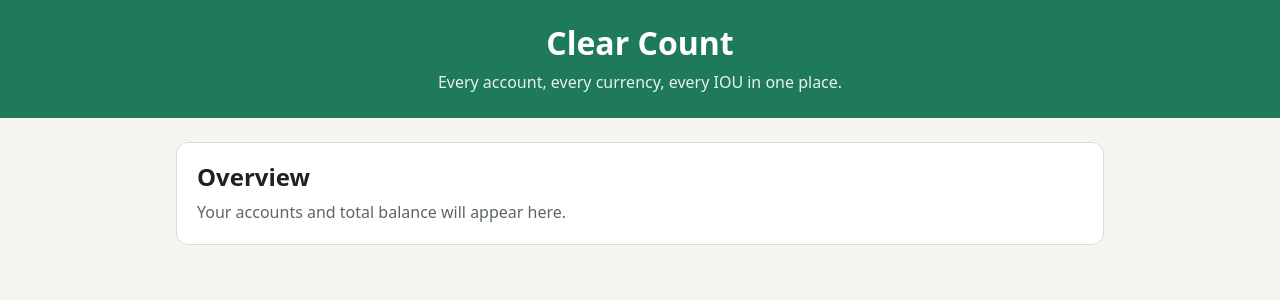
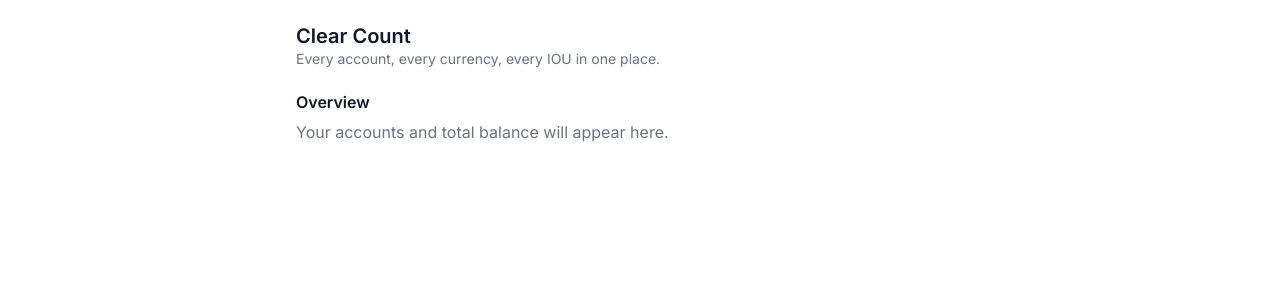
Before and after one commit to emitf/web-mission4, a React (Vite) app: page / in a window 1280 px wide. Shown: the top 300 px of the page. Built offline with nearby package versions, Linux system fonts and the light colour scheme.

Commit message:
Updating style

```diff
--- a/index.html
+++ b/index.html
@@ -2,6 +2,9 @@
 <html lang="en">
   <head>
     <meta charset="UTF-8" />
+    <link rel="preconnect" href="https://fonts.googleapis.com" />
+    <link rel="preconnect" href="https://fonts.gstatic.com" crossorigin />
+    <link href="https://fonts.googleapis.com/css2?family=Inter:wght@400;500;600&display=swap" rel="stylesheet" />
     <link rel="icon" type="image/svg+xml" href="/favicon.svg" />
     <meta name="viewport" content="width=device-width, initial-scale=1.0" />
     <meta name="description" content="Keep track of your money across accounts, cash and currencies." />
--- a/src/App.jsx
+++ b/src/App.jsx
@@ -5,7 +5,7 @@ function App() {
     <>
       <AppHeader />
       <main className="page">
-        <section className="panel" aria-labelledby="overview-title">
+        <section className="section" aria-labelledby="overview-title">
           <h2 id="overview-title">Overview</h2>
           <p className="muted">Your accounts and total balance will appear here.</p>
         </section>
--- a/src/index.css
+++ b/src/index.css
@@ -1,16 +1,76 @@
+/* ==========================================================
+   Clear Count · design tokens
+   Minimal and white: the total balance is the hero.
+   Light blue only as soft tints, purple only for the main action,
+   green / red / amber only when they mean something.
+   ========================================================== */
 :root {
-  --bg: #f5f6f2;
-  --surface: #ffffff;
-  --text: #1d2321;
-  --muted: #5c6762;
-  --border: #d8ddd8;
-  --accent: #1f7a5a;
-  --danger: #b3261e;
+  /* Surfaces and text */
+  --bg: #ffffff;
+  --text: #111827;
+  --muted: #6b7280;
+  --divider: #f1f3f5;
+  --border: #e5e7eb;
 
-  font-family: system-ui, -apple-system, "Segoe UI", Roboto, sans-serif;
+  /* Light blue tints (icons and summary tiles) */
+  --blue: #2f80d1;
+  --blue-tint: #eaf4fd;
+  --tile: #f4f8fd;
+
+  /* Purple: only the primary button and the savings icon */
+  --primary: #6d5bd0;
+  --primary-hover: #5b4ac0;
+  --primary-tint: #f1effe;
+  --on-primary: #ffffff;
+
+  /* Colours with meaning */
+  --positive: #15803d; /* money owed to you */
+  --negative: #b91c1c; /* money you owe */
+  --warning: #b45309; /* overdue IOUs */
+
+  /* Focus ring, visible on every interactive element */
+  --focus: #6d5bd0;
+
+  /* Shape and type */
+  --radius-pill: 999px;
+  --radius-tile: 16px;
+  --font: "Inter", system-ui, -apple-system, "Segoe UI", Roboto, sans-serif;
+  --size-hero: 2.125rem; /* ≈ 34px: the total balance */
+
+  font-family: var(--font);
   line-height: 1.5;
   color: var(--text);
   background: var(--bg);
+  color-scheme: light;
+  -webkit-font-smoothing: antialiased;
+}
+
+/* Dark mode: same tokens, darker values */
+@media (prefers-color-scheme: dark) {
+  :root {
+    --bg: #0f1115;
+    --text: #f3f4f6;
+    --muted: #9ca3af;
+    --divider: #1f2329;
+    --border: #2a2f37;
+
+    --blue: #6aaef0;
+    --blue-tint: #16263a;
+    --tile: #151b24;
+
+    --primary: #8b7cf0;
+    --primary-hover: #9d90f3;
+    --primary-tint: #221d3d;
+    --on-primary: #0f1115;
+
+    --positive: #4ade80;
+    --negative: #f87171;
+    --warning: #fbbf24;
+
+    --focus: #a79bf5;
+
+    color-scheme: dark;
+  }
 }
 
 *,
@@ -21,6 +81,7 @@
 
 body {
   margin: 0;
+  background: var(--bg);
 }
 
 h1,
@@ -28,36 +89,52 @@ h2,
 h3 {
   line-height: 1.2;
   margin: 0 0 0.5rem;
+  font-weight: 600;
 }
 
+/* Visible focus ring for keyboard users */
+:focus-visible {
+  outline: 2px solid var(--focus);
+  outline-offset: 2px;
+}
+
+/* ---------- Layout ---------- */
 .app-header {
-  padding: 1.5rem 1rem;
-  background: var(--accent);
-  color: #ffffff;
-  text-align: center;
+  max-width: 720px;
+  margin: 0 auto;
+  padding: 1.5rem 1rem 0.5rem;
+}
+
+.app-header h1 {
+  font-size: 1.25rem;
+  margin: 0;
 }
 
 .tagline {
   margin: 0;
-  opacity: 0.9;
+  color: var(--muted);
+  font-size: 0.875rem;
 }
 
 .page {
-  max-width: 960px;
+  max-width: 720px;
   margin: 0 auto;
-  padding: 1.5rem 1rem;
+  padding: 1rem;
   display: grid;
-  gap: 1.5rem;
+  gap: 2rem;
 }
 
-.panel {
-  background: var(--surface);
-  border: 1px solid var(--border);
-  border-radius: 12px;
-  padding: 1.25rem;
+/* Sections are flat: no boxed cards, shadows or gradients */
+.section h2 {
+  font-size: 1rem;
 }
 
 .muted {
   color: var(--muted);
   margin: 0;
 }
+
+/* Numbers line up in columns */
+.amount {
+  font-variant-numeric: tabular-nums;
+}
```
